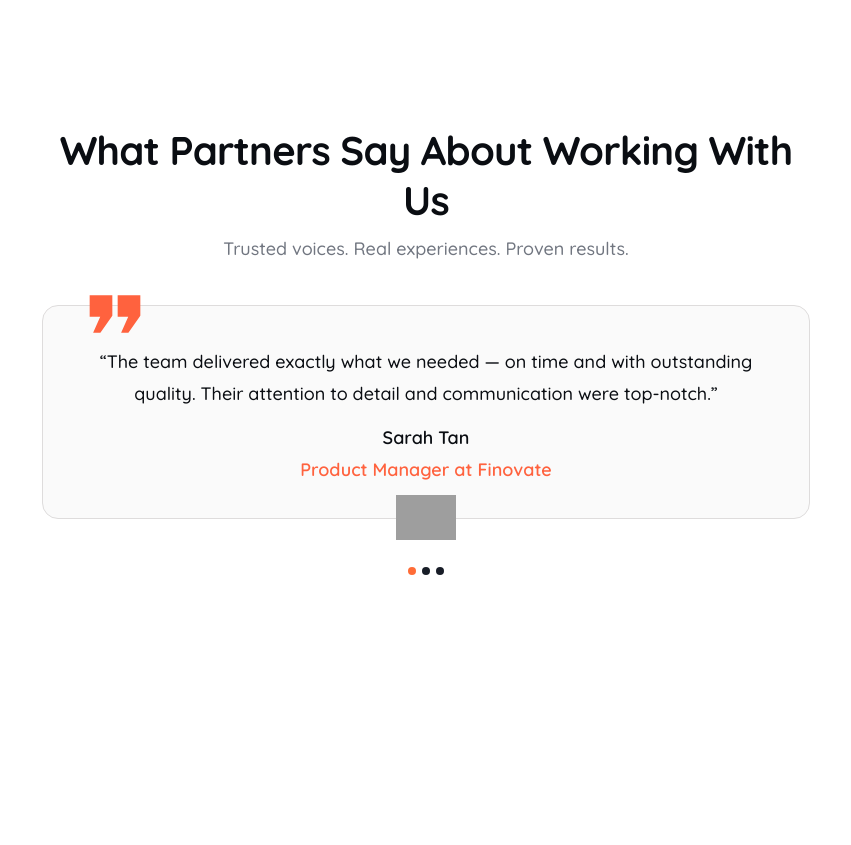
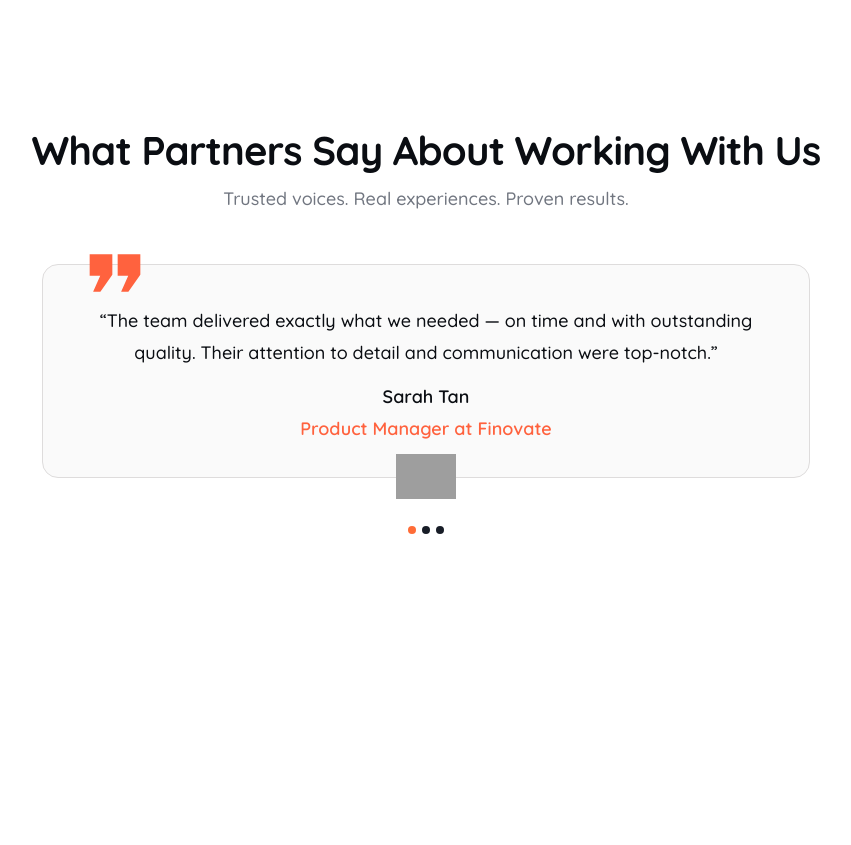
Before and after one commit to AI-NovaNX/WPH-Assignment2, a website: page src/index.html in a window 1280 px wide. Shown: the part 5105-5950 px from the top of the page, without its empty margins (214-1065 px from the left). Drawn offline with Linux system fonts and the light colour scheme; grey boxes are pictures that could not be loaded.

Commit message:
feat (ui): Desktop design-final touch in What Partners Say section

```diff
--- a/src/index.html
+++ b/src/index.html
@@ -1191,7 +1191,7 @@
 
       <div class="hidden md:block">
           <div class="container w-[1440px] h-[723px] mx-auto px-6 lg:px-10 max-w-7xl py-16">
-            <div class="text-center max-w-3xl mx-auto">
+            <div class="text-center w-[1160px] h-[99px] mx-auto">
               <h2 class="font-['Quicksand'] font-bold text-[40px]/[56px] lg:text-[40px]/[50px] tracking-[-0.02em]">
                 What Partners Say About Working With Us
               </h2>
```
